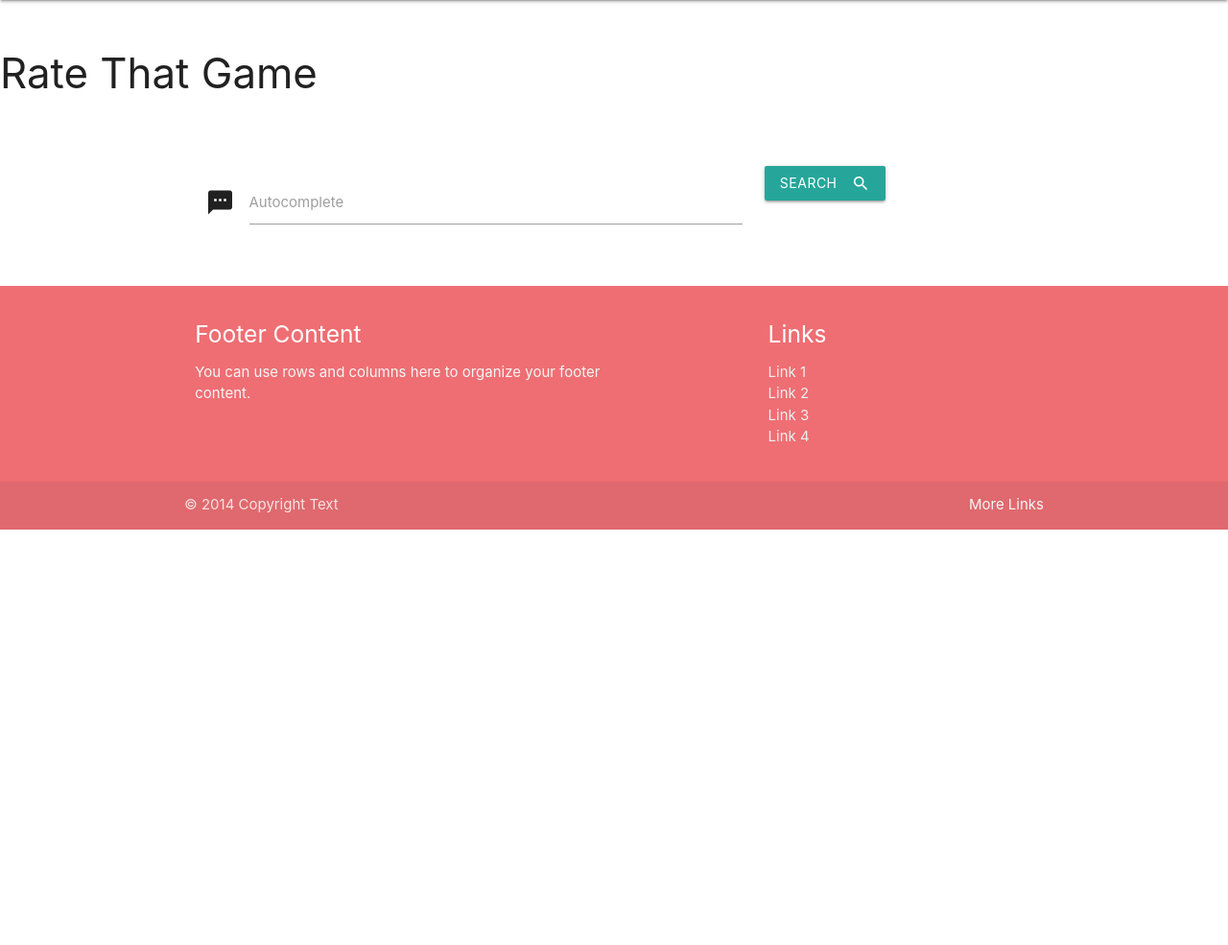
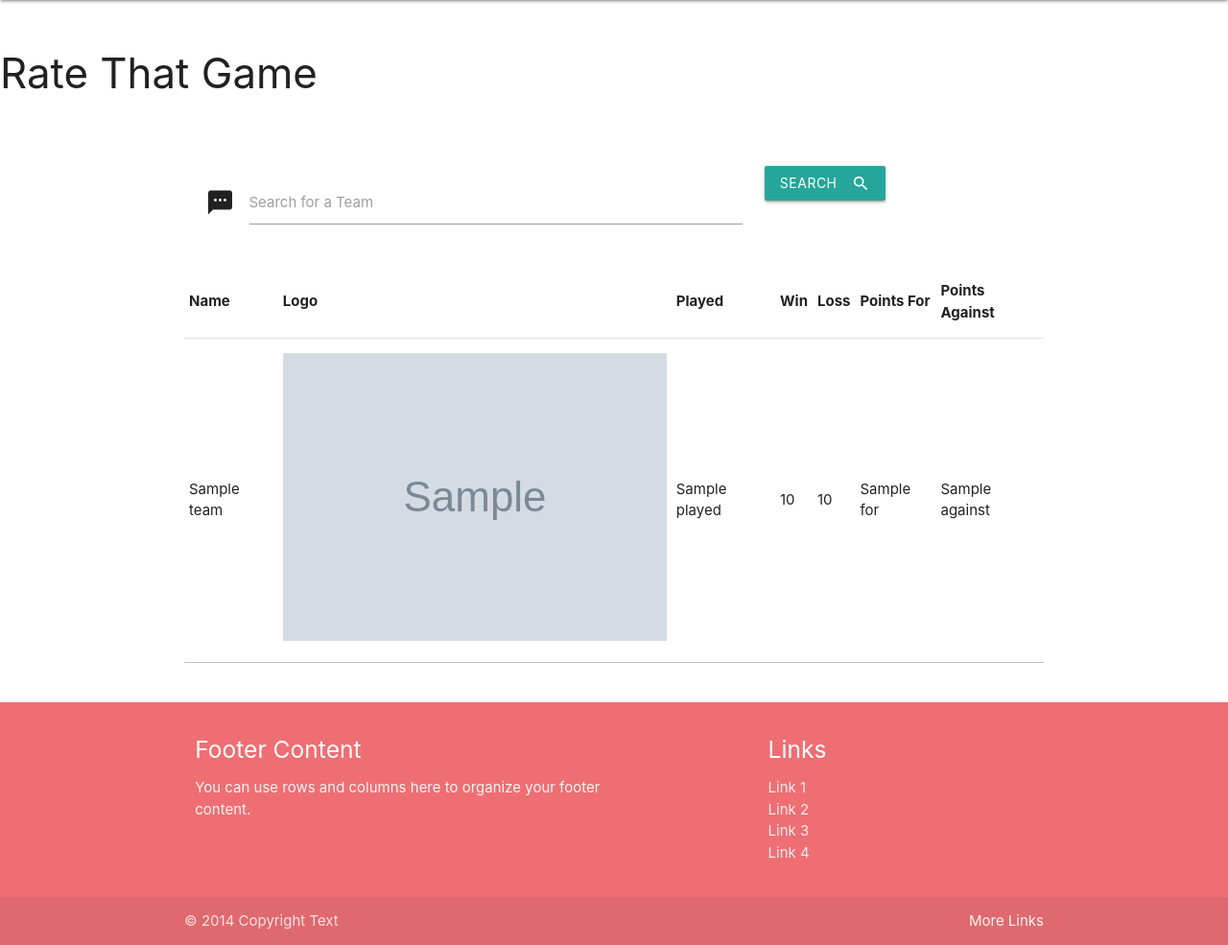
Before and after one commit to jamiebird119/rtg, a Flask app: page /teams in a window 1280 px wide. Shown: the part 64-1049 px from the top of the page at 96% size. Before the commit the page ends 616 px from the top, so only its background shows below. Run offline with Flask 2, Linux system fonts and the light colour scheme; grey boxes marked "Sample" are stand-in pictures; a database or web service that is not in the repository returns one stand-in record (values such as "Sample title"); data that the repository does not hold is empty; some libraries are stand-ins or nearby versions.

Commit message:
Added standings to teams page

```diff
--- a/run.py
+++ b/run.py
@@ -1,6 +1,7 @@
 import os
 import json
 import pymongo
+import requests
 from flask import Flask, render_template, json, request, redirect
 from flask_pymongo import PyMongo
 from bson.objectid import ObjectId
@@ -14,12 +15,13 @@ app = Flask(__name__)
 app.config["MONGO_DBNAME"] = os.environ.get("MONGO_DBNAME")
 app.config["MONGO_URI"] = os.environ.get("MONGO_URI")
 api_key = os.environ.get("api_key")
+api_key_2 = os.environ.get("api_key_2")
 
 
 mongo = PyMongo(app)
 
 
-# Home Page with datepicker and top ten games rated
+# Home Page with datepicker and top five games rated
 @app.route('/')
 def index():
     docs = mongo.db.rating.find(
@@ -131,7 +133,33 @@ def search_games(id):
 
 @app.route('/teams')
 def teams():
-    return render_template('teams.html')
+    url = "https://api-basketball.p.rapidapi.com/standings"
+    querystring = {"league": "12", "season": "2019-2020"}
+    headers = {
+        'x-rapidapi-host': "api-basketball.p.rapidapi.com",
+        'x-rapidapi-key': "0a76bdc434msh890d7aed4a26f66p14aafejsnee71a10023f1"
+    }
+    response = requests.request(
+        "GET", url, headers=headers, params=querystring)
+    standings = response.json()
+    return render_template('teams.html', standings=standings)
+
+
+@app.route('/return_team/<team_name>')
+def return_team(team_name):
+    url = "https://api-basketball.p.rapidapi.com/standings"
+    querystring = {"league": "12", "season": "2019-2020"}
+    headers = {
+        'x-rapidapi-host': "api-basketball.p.rapidapi.com",
+        'x-rapidapi-key': "0a76bdc434msh890d7aed4a26f66p14aafejsnee71a10023f1"
+    }
+    response = requests.request(
+        "GET", url, headers=headers, params=querystring)
+    standings = response
+    return render_template("teams.html",
+                           team_data=mongo.db.teams.find_one({
+                               'team_name': team_name}),
+                           standings=standings)
 
 
 @app.route('/search_teams', methods=["POST"])
--- a/templates/teams.html
+++ b/templates/teams.html
@@ -6,7 +6,7 @@
         <div class="input-field col s8">
           <i class="material-icons prefix">textsms</i>
           <input type="text" id="autocomplete-input" class="autocomplete" name="team">
-          <label for="autocomplete-input">Autocomplete</label>
+          <label for="autocomplete-input">Search for a Team</label>
         </div>
         <div class="col s4">
             <button class="btn waves-effect waves-light" type="submit" name="action">Search
@@ -15,6 +15,30 @@
         </div>
     </form>
     </div>
+  </div>
+  <div class="row">
+  <table>
+  <tr>
+  <th>Name</th>
+  <th>Logo</th>
+  <th>Played</th>
+  <th>Win</th>
+  <th>Loss</th>
+  <th>Points For</th>
+  <th>Points Against</th>
+  </tr>
+  {% for item in standings.response.0 %}
+  <tr>
+  <td>{{ item.team.name }}</td>
+  <td><img src="{{ item.team.logo }}"alt="{{ item.team.name }}"/></td>
+  <td>{{ item.games.played}}</td>
+  <td>{{ item.games.win.total}}</td>
+  <td>{{ item.games.lose.total}}</td>
+  <td>{{ item.points.for}}</td>
+  <td>{{ item.points.against}}</td>
+  <tr>
+  {% endfor %}
+  </table>
   </div>
   <div class="row">
     <div class="col">
```
Also changed, not shown: templates/index.html (+35 -25 lines).
